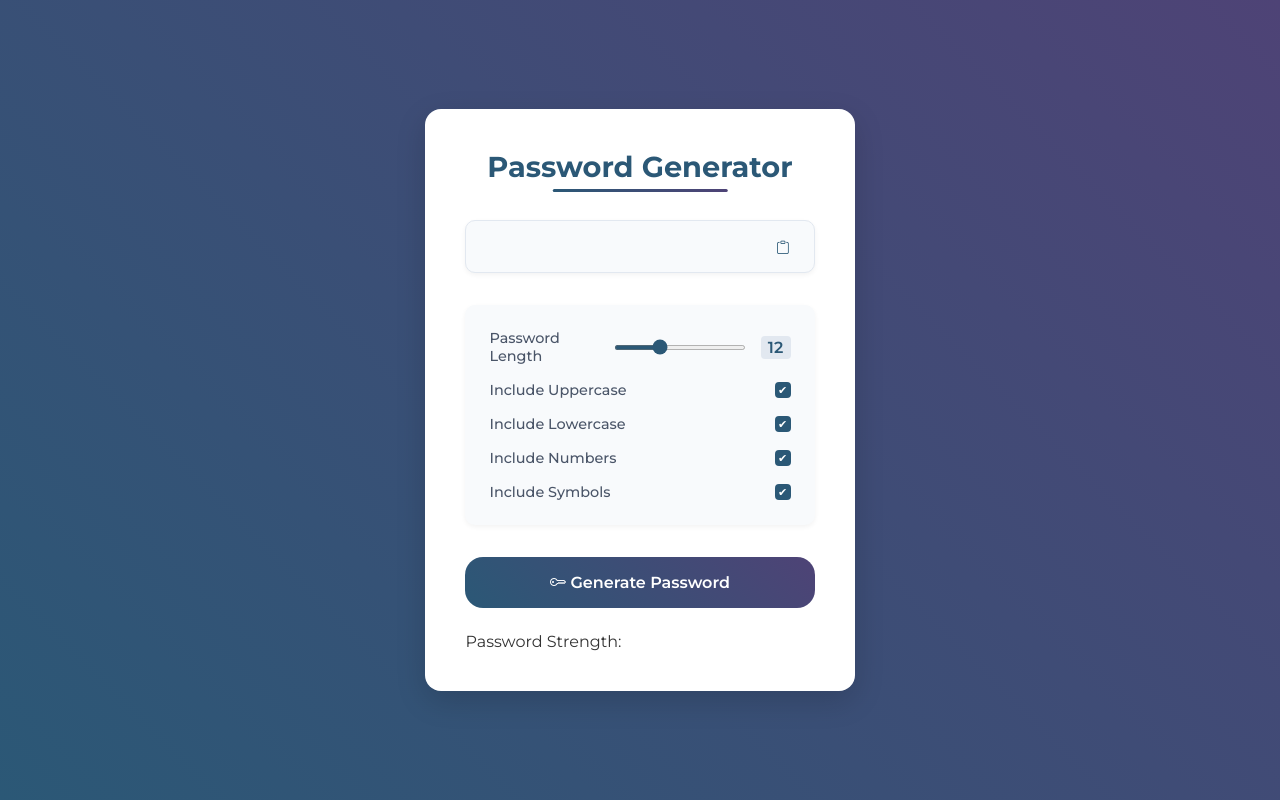
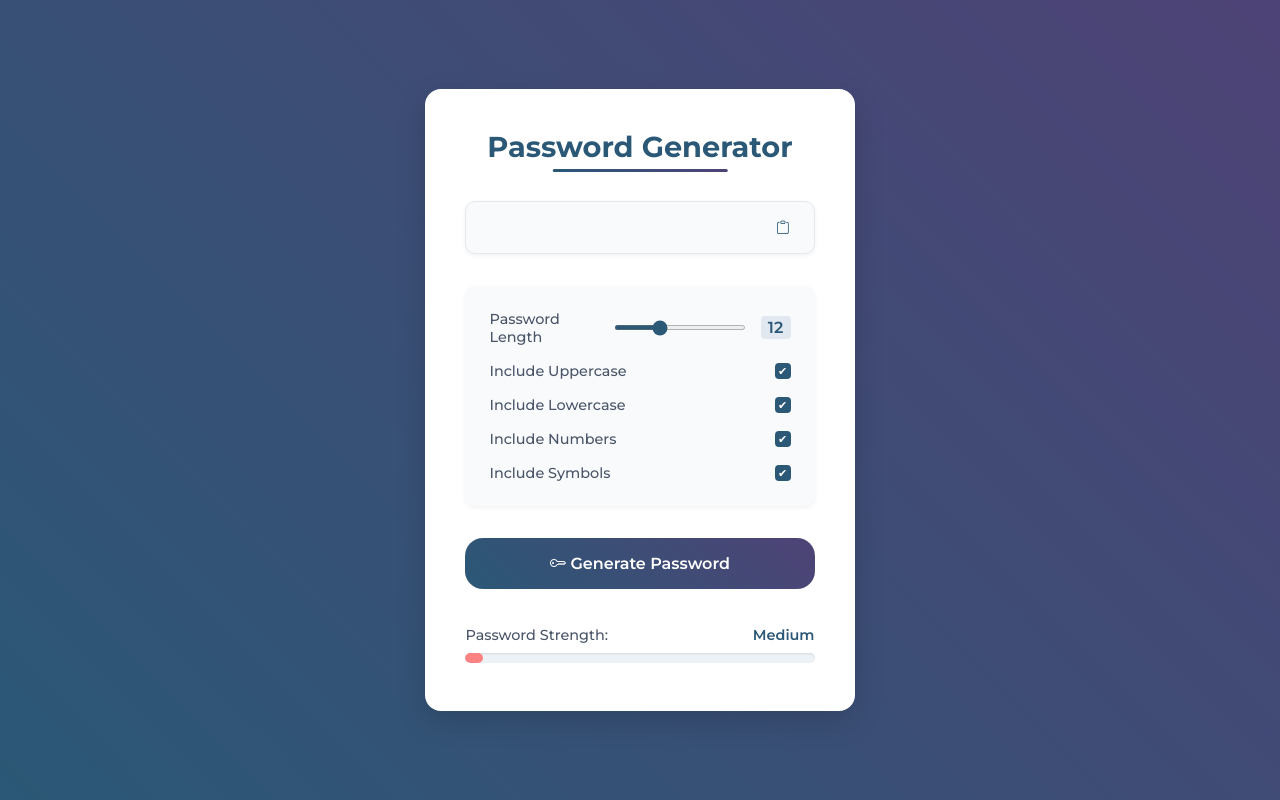
Before and after one commit to PeyMuz/Javascript-Password-Generator, a plain HTML site: page index.html in a window 1280 px wide. Drawn offline with nearby package versions, Linux system fonts and the light colour scheme.

Commit message:
Otw to JS

```diff
--- a/index.html
+++ b/index.html
@@ -69,7 +69,7 @@
 
         <!-- Password Strength -->
         <div class="strength-container">
-            <p>Password Strength: <span id="strength-label"></span></p>
+            <p>Password Strength: <span id="strength-label">Medium</span></p>
         </div>
 
         <!-- Strength Meter -->
--- a/styles.css
+++ b/styles.css
@@ -187,3 +187,58 @@ button:hover{
 button:active {
     transform: translateY(0);
 }
+
+
+.strength-container{
+    margin-top: 0.8rem;
+}
+
+.strength-container p {
+    font-size: 0.9rem;
+    color: #4a5568;
+    margin-bottom: 0.6rem;
+    display: flex;
+    justify-content: space-between;
+    font-weight: 500;
+}
+
+
+#strength-label{
+    color: var(--primary-color);
+    font-weight: 600;
+}
+
+
+.strength-meter {
+    height: 10px;
+    background-color: #edf2f7;
+    border-radius: 5px;
+    margin-bottom: 0.5rem;
+    overflow: hidden;
+    box-shadow: inset 0 1px 2px rgba(0, 0, 0, 0.1);
+}
+
+.strength-bar {
+    height: 100%;
+    width: 0;
+      min-width: 5%;
+    background-color: var(--weak-color);
+    border-radius: 5px;
+    transition: all 0.3s ease;
+}
+
+
+@media (max-width: 768px){
+   .container{
+    width: 95%;
+    padding: 1.8rem;
+   }
+
+   h1{
+    font-size: 1.6rem;
+   }
+
+   .option label{
+    font-size: 0.9rem;
+   }
+}
```
